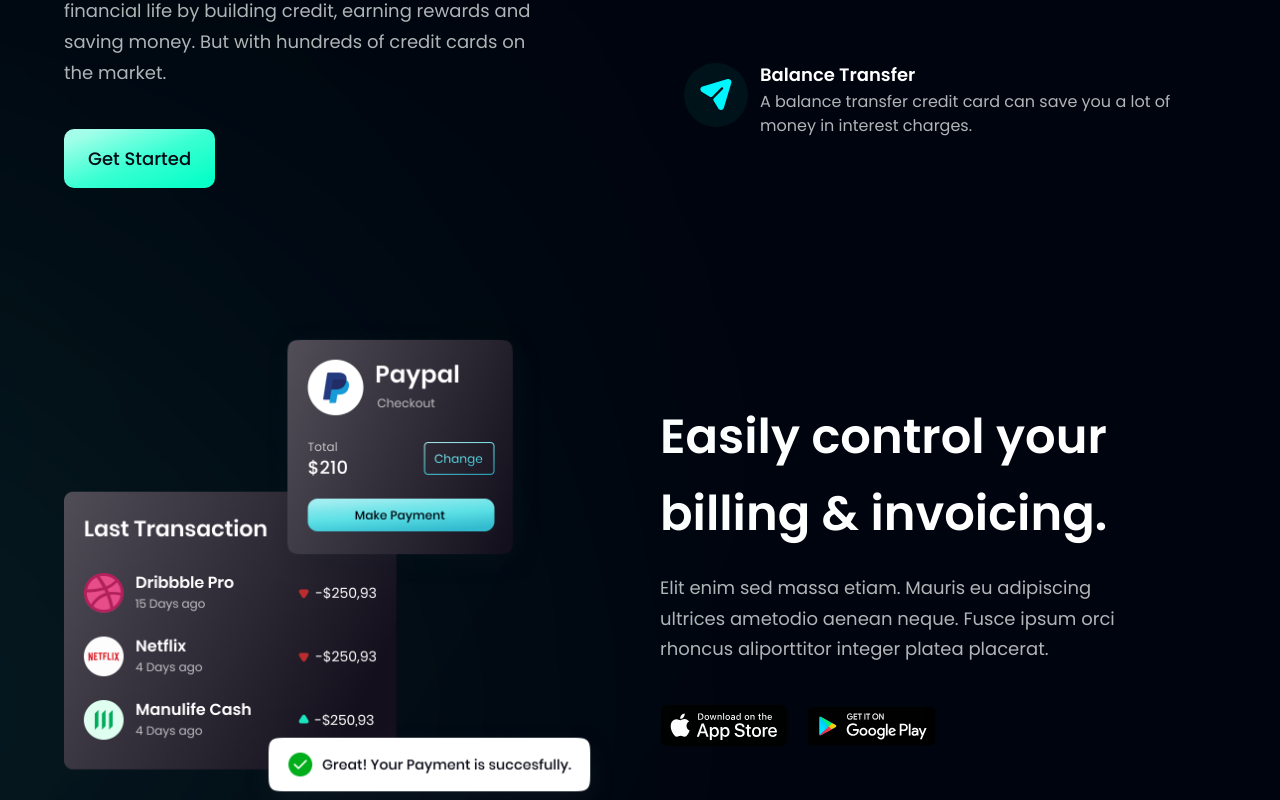
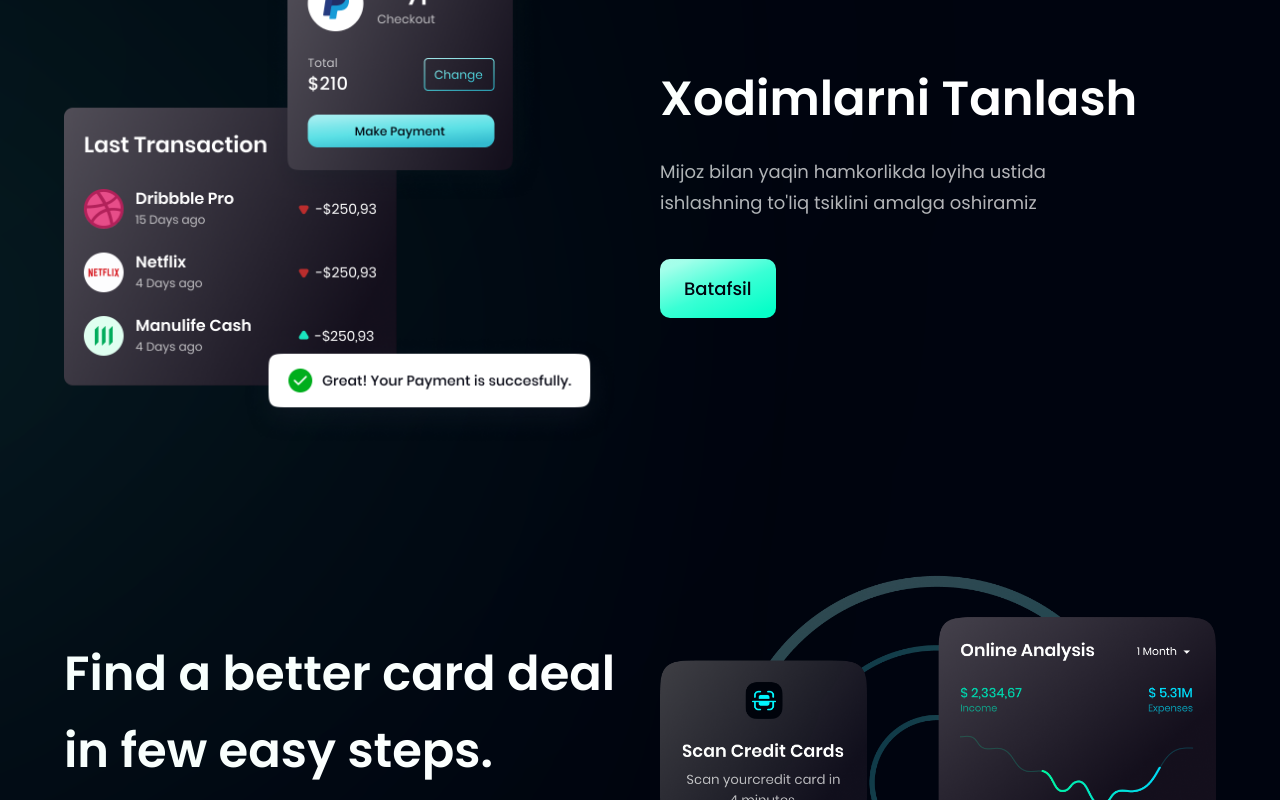
Before and after one commit to AsadbekNematov/HR_consulting, a React (Vite) app in the folder hr_consulting/: page / in a window 1280 px wide. Shown: the part 1600-2400 px from the top of the page. Built offline with nearby package versions, Linux system fonts and the light colour scheme.

Commit message:
Carousel

```diff
--- a/hr_consulting/src/components/Billing.jsx
+++ b/hr_consulting/src/components/Billing.jsx
@@ -1,6 +1,7 @@
 import React from 'react';
 import { apple, bill, google } from '../assets';
 import styles, {layout} from '../style';
+import Button from './Button';
 
 const Billing = ()=>(
 <section id='product' className={layout.sectionReverse}>
@@ -13,15 +14,14 @@ const Billing = ()=>(
 
   <div className={layout.sectionInfo}>
     <h2 className={styles.heading2}>
-    Easily control your
-    <br className='sm:block hidden'/> billing & invoicing.
+    Xodimlarni Tanlash
+    {/* <br className='sm:block hidden'/> billing & invoicing. */}
     </h2>
     <p className={`${styles.paragraph} max-w-[470px] mt-5`}>
-    Elit enim sed massa etiam. Mauris eu adipiscing ultrices ametodio aenean neque. Fusce ipsum orci rhoncus aliporttitor integer platea placerat.
+    Mijoz bilan yaqin hamkorlikda loyiha ustida ishlashning to'liq tsiklini amalga oshiramiz
     </p>
     <div className='flex flex-row flex-wrap sm:mt-10 mt-6'>
-      <img src={apple} alt="apple_store" className='w-[128px] h-[42px] object-contain mr-5 cursor-pointer'/>
-      <img src={google} alt="google_play" className='w-[128px] h-[42px] object-contain mr-5 cursor-pointer'/>
+    <Button/>
 
     </div>
   </div>
--- a/hr_consulting/src/components/Button.jsx
+++ b/hr_consulting/src/components/Button.jsx
@@ -3,7 +3,7 @@ import React from 'react'
 const Button = ({styles}) => {
   return (
     <button type='button' className={` py-4 px-6 bg-blue-gradient font-poppins font-medium text-[18px] text-primary outline-none ${styles} rounded-[10px]`}>
-        Get Started
+        Batafsil
     </button>
   )
 }
--- a/hr_consulting/src/components/Carousel.jsx
+++ b/hr_consulting/src/components/Carousel.jsx
@@ -3,21 +3,21 @@ import {car} from '../assets';
 
 const Carousel = () => (
 <section>
-<div id="default-carousel" className="relative w-full" data-carousel="slide">
+{/* <div id="default-carousel" className="relative w-full" data-carousel="slide">
     <div className="relative h-56 overflow-hidden rounded-lg md:h-96">
-        <div className="hidden duration-700 ease-in-out" data-carousel-item>
+        <div className=" duration-700 ease-in-out" data-carousel-item>
             <img src={car} className="absolute block w-full -translate-x-1/2 -translate-y-1/2 top-1/2 left-1/2" alt="..."/>
         </div>
-        <div className="hidden duration-700 ease-in-out" data-carousel-item>
+        <div className=" duration-700 ease-in-out" data-carousel-item>
             <img src={car} className="absolute block w-full -translate-x-1/2 -translate-y-1/2 top-1/2 left-1/2" alt="..."/>
         </div>
-        <div className="hidden duration-700 ease-in-out" data-carousel-item>
+        <div className=" duration-700 ease-in-out" data-carousel-item>
             <img src={car} className="absolute block w-full -translate-x-1/2 -translate-y-1/2 top-1/2 left-1/2" alt="..."/>
         </div>
-        <div className="hidden duration-700 ease-in-out" data-carousel-item>
+        <div className=" duration-700 ease-in-out" data-carousel-item>
             <img src={car} className="absolute block w-full -translate-x-1/2 -translate-y-1/2 top-1/2 left-1/2" alt="..."/>
         </div>
-        <div className="hidden duration-700 ease-in-out" data-carousel-item>
+        <div className=" duration-700 ease-in-out" data-carousel-item>
             <img src={car} className="absolute block w-full -translate-x-1/2 -translate-y-1/2 top-1/2 left-1/2" alt="..."/>
         </div>
     </div>
@@ -40,7 +40,7 @@ const Carousel = () => (
             <span className="sr-only">Next</span>
         </span>
     </button>
-</div>
+</div> */}
 </section>
 )
 
```
